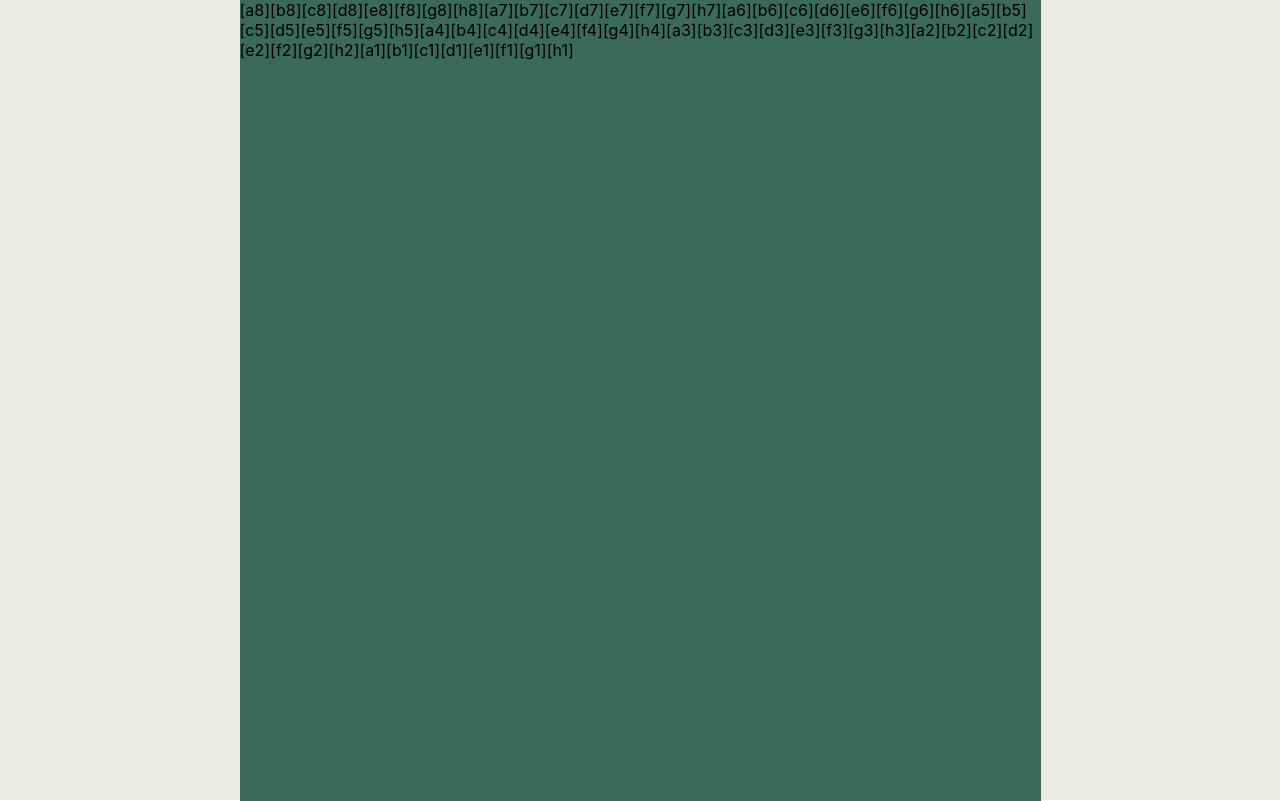
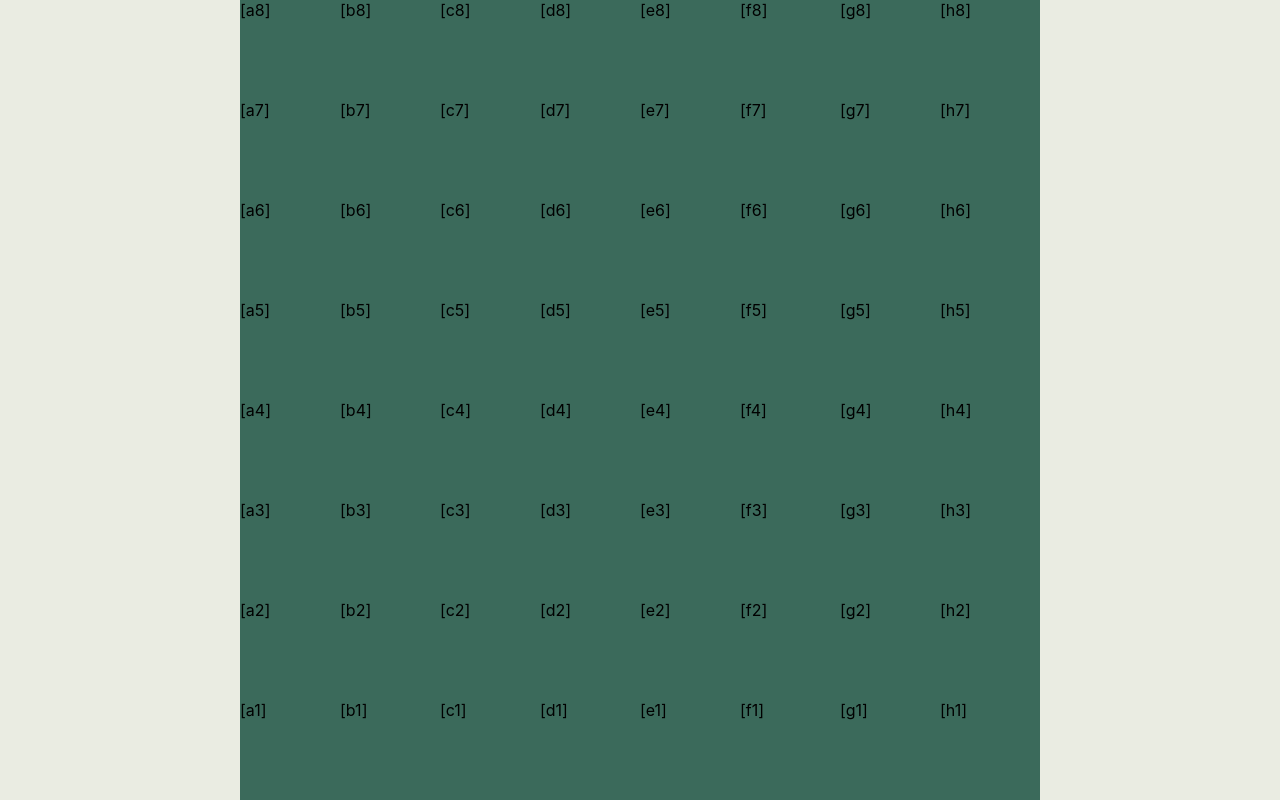
Before and after one commit to StolenMango/Chess-game, a React (Create React App) app in the folder chess-app/: page / in a window 1280 px wide. Built offline with nearby package versions, Linux system fonts and the light colour scheme.

Commit message:
render oreder fix and made it a bit more clea

```diff
--- a/chess-app/src/components/Chessboard.css
+++ b/chess-app/src/components/Chessboard.css
@@ -1,5 +1,13 @@
 #chessboard {
-  width: 50.063rem;
-  height: 50.063rem;
+  display: grid;
+  grid-template-columns: 6.25rem 6.25rem 6.25rem 6.25rem 6.25rem 6.25rem 6.25rem 6.25rem;
+  grid-template-rows: 6.25rem 6.25rem 6.25rem 6.25rem 6.25rem 6.25rem 6.25rem 6.25rem;
+  width: 50rem;
+  height: 50rem;
   background: #3b6a5b;
 }
+
+.axis-tile #chessboard {
+  height: 6.25rem;
+  width: 6.25rem;
+}
--- a/chess-app/src/components/Chessboard.tsx
+++ b/chess-app/src/components/Chessboard.tsx
@@ -13,7 +13,10 @@ export default function chessboard() {
   for (let l = verticalAxis.length - 1; l >= 0; l--) {
     for (let i = 0; i < horizontalAxis.length; i++) {
       board.push(
-        <span key={`${horizontalAxis[i]}${verticalAxis[l]}`}>
+        <span
+          className="axis-tile"
+          key={`${horizontalAxis[i]}${verticalAxis[l]}`}
+        >
           [{horizontalAxis[i]}
           {verticalAxis[l]}]
         </span>
```
